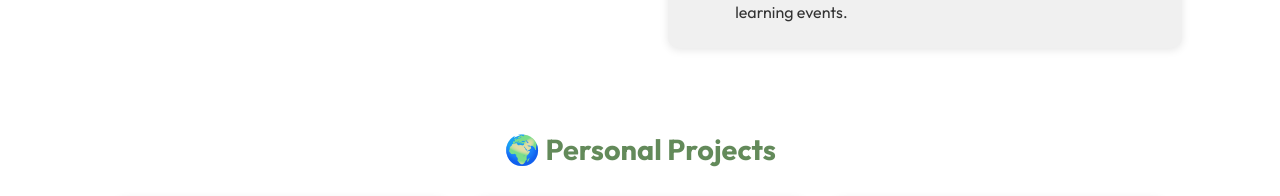
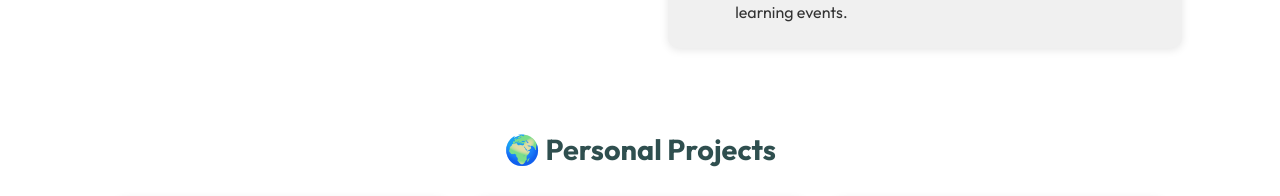
Before and after one commit to sathwikpedapati/portfolio, a React (Create React App) app: page / in a window 1280 px wide. Shown: the part 1041-1237 px from the top of the page. Built offline with nearby package versions, Linux system fonts and the light colour scheme.

Commit message:
Update Projects.js

```diff
--- a/src/components/Projects.js
+++ b/src/components/Projects.js
@@ -57,7 +57,7 @@ const Projects = ({ theme }) => {
         style={{
           textAlign: 'center',
           marginBottom: '2rem',
-          color: 'rgb(99, 138, 90)',
+          color: 'rgb(47, 79, 79)',
           fontSize: '1.8rem',
           fontWeight: 'bold',
         }}
```
